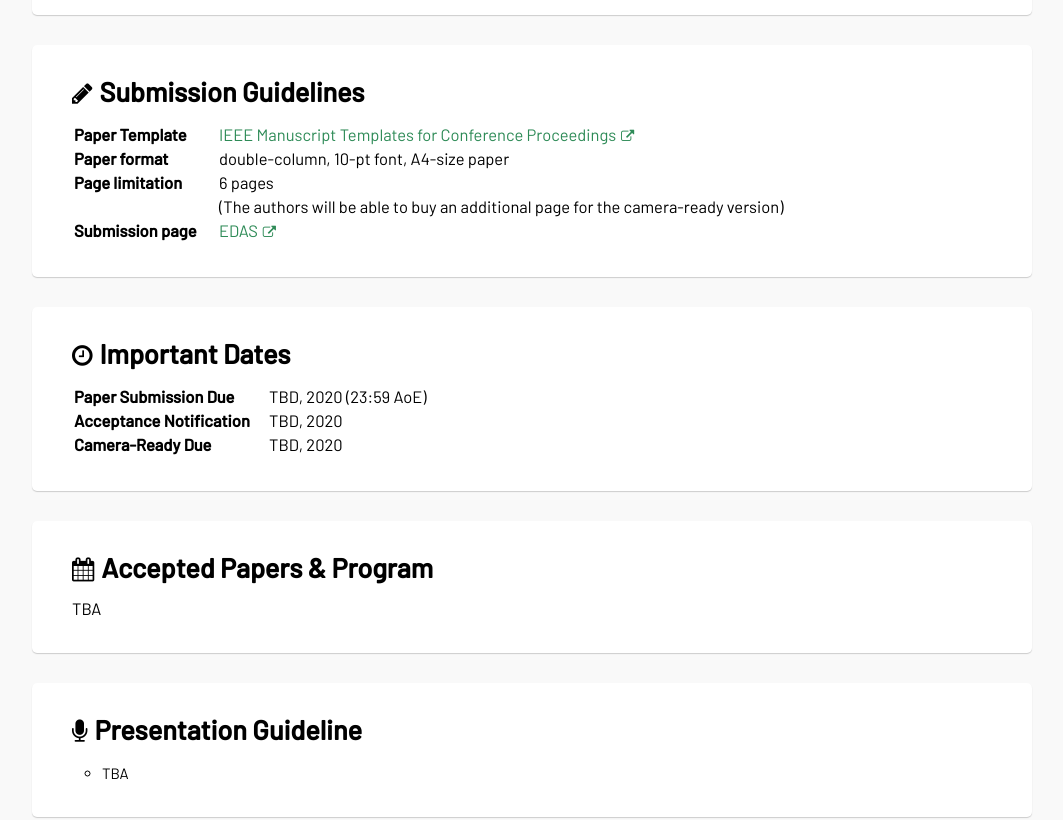
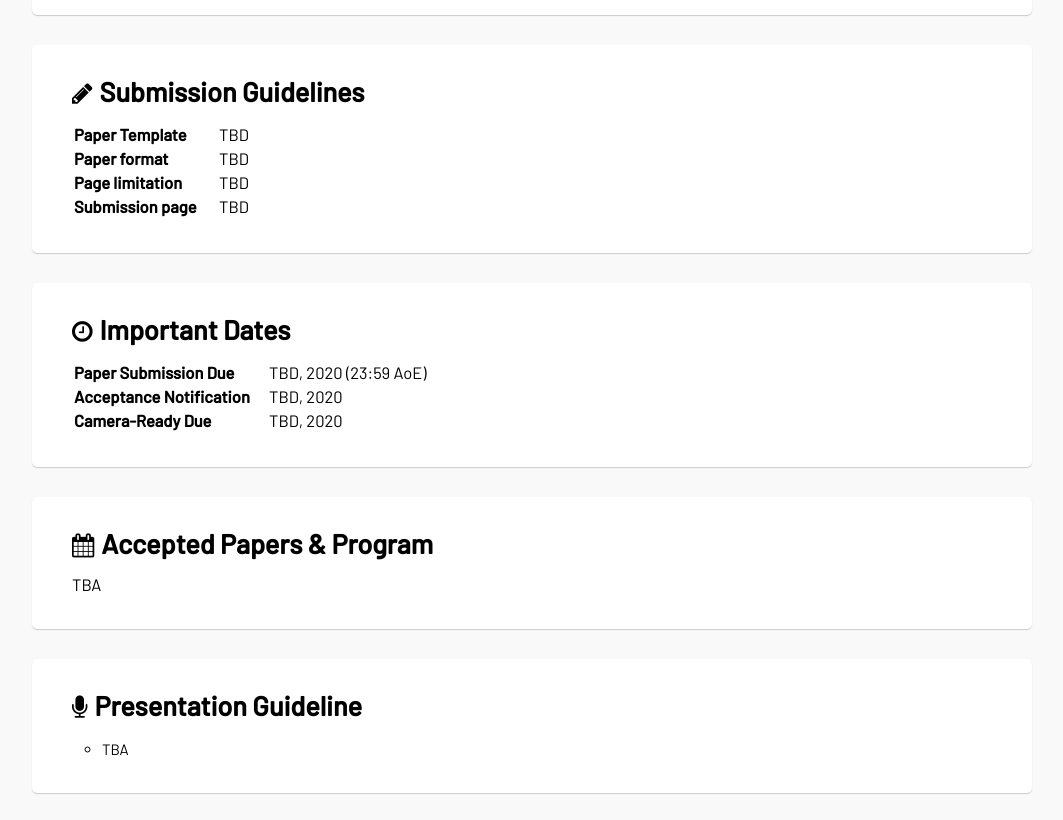
Before and after one commit to PerDial/perdial.github.io, a website: page source/2020/index.ejs in a window 1280 px wide. Shown: the part 1540-2360 px from the top of the page, without its empty margins (108-1171 px from the left). Drawn offline with nearby package versions, Linux system fonts and the light colour scheme; files that its build step writes are made by us from their sources; files whose address does not match are found by name.

Commit message:
change submission guidelines to TBD

```diff
--- a/source/2020/index.ejs
+++ b/source/2020/index.ejs
@@ -68,11 +68,10 @@
   <div>
     <h2><i class="fa fa-pencil"></i>Submission Guidelines</h2>
     <dl class="guideline">
-      <dt>Paper Template</dt><dd><a href="https://www.ieee.org/conferences/publishing/templates.html">IEEE Manuscript Templates for Conference Proceedings</a></dd>
-      <dt>Paper format</dt><dd>double-column, 10-pt font, A4-size paper</dd>
-      <dt>Page limitation</dt><dd>6 pages</dd>
-                              <dd>(The authors will be able to buy an additional page for the camera-ready version)</dd>
-      <dt>Submission page</dt><dd><a href="https://edas.info/newPaper.php?c=25233">EDAS</a></dd>
+      <dt>Paper Template</dt><dd>TBD</dd>
+      <dt>Paper format</dt><dd>TBD</dd>
+      <dt>Page limitation</dt><dd>TBD</dd>
+      <dt>Submission page</dt><dd>TBD</dd>
     </dl>
   </div>
 
```
Also changed, not shown: docs/2020/index.html.
